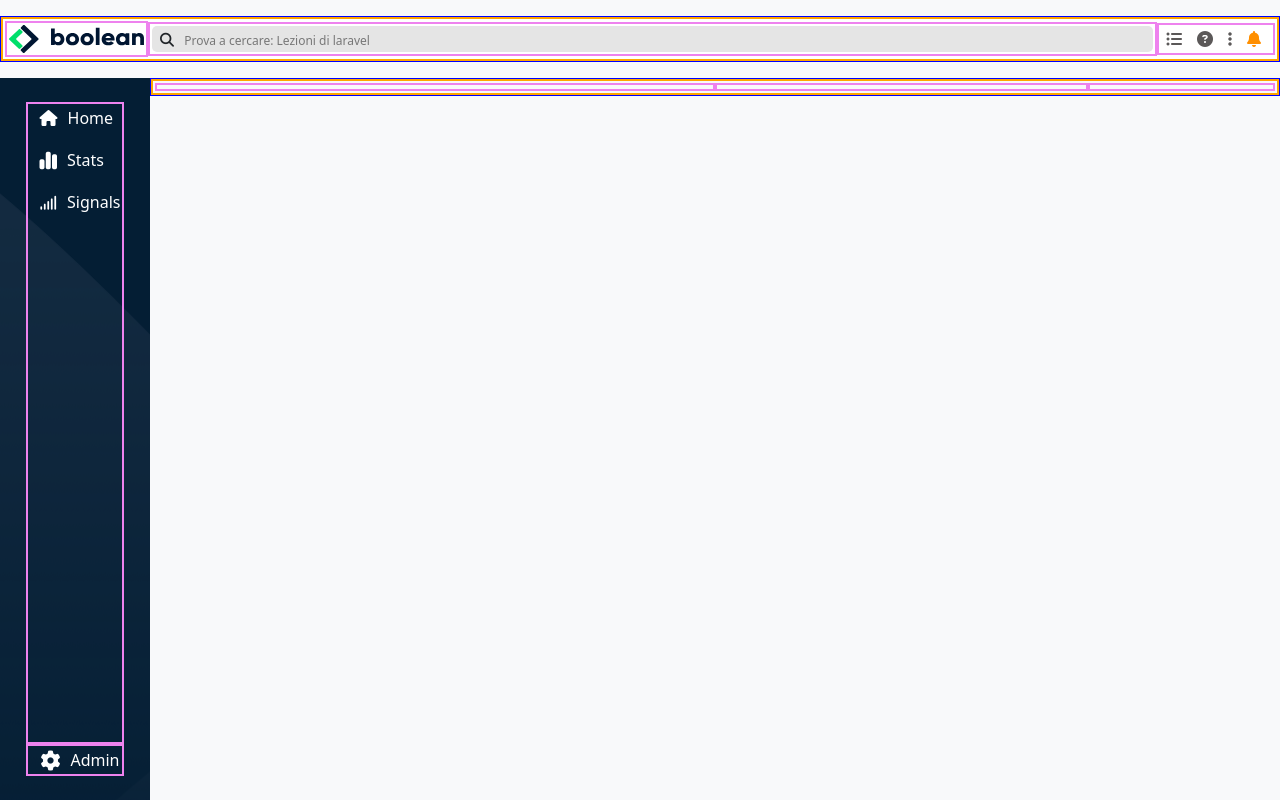
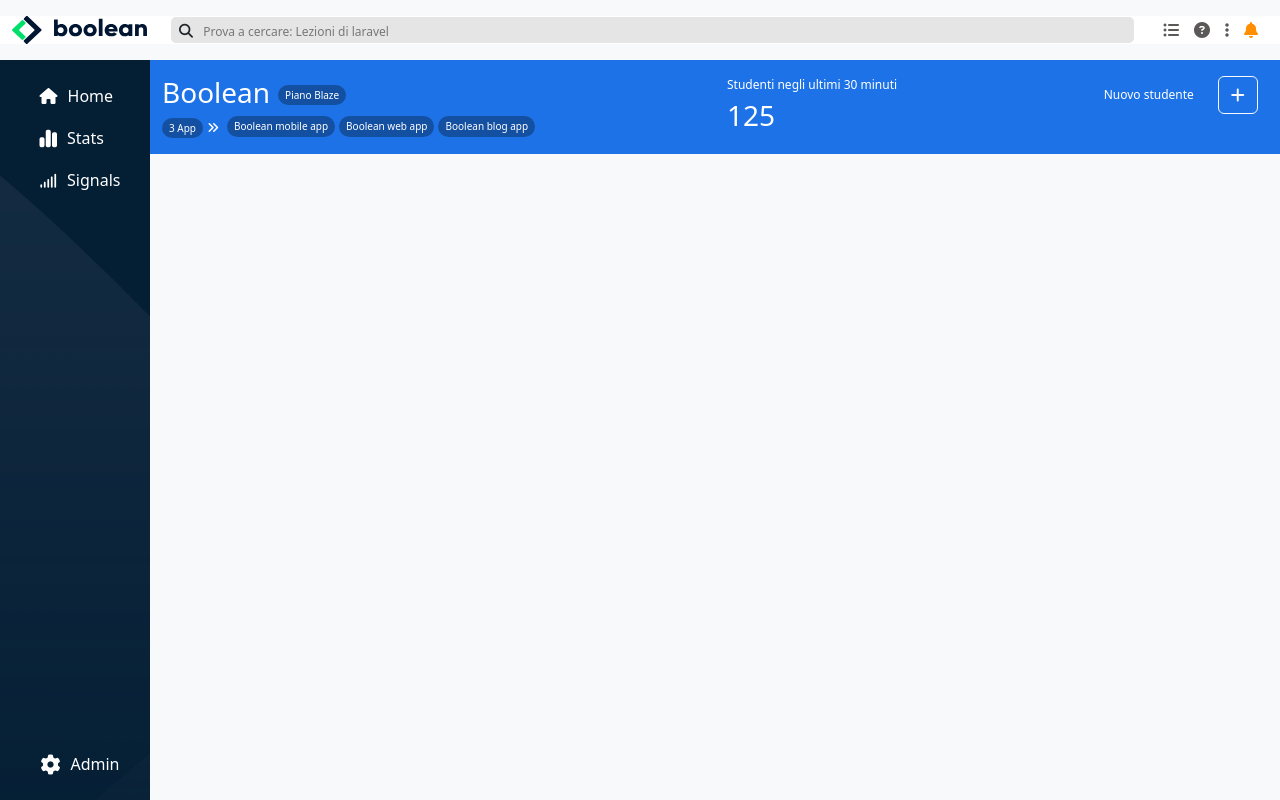
Before and after one commit to emilianoaprile/html-css-bootstrap-dashboard, a plain HTML site: page index.html in a window 1280 px wide. Drawn offline with nearby package versions, Linux system fonts and the light colour scheme.

Commit message:
ADDED - main-content blue header HTML CSS + resp

```diff
--- a/css/app.css
+++ b/css/app.css
@@ -3,6 +3,7 @@
 :root {
     --font_12: 12px;
     --font_16: 16px;
+    --font_28: 28px;
 }
 
 
@@ -74,6 +75,34 @@
 
 .navbar_side-text {
     font-size: var(--font_16);
+}
+
+/* Main content - header */
+
+.main_content-header {
+    background-color: #1d72e8;
+}
+
+.content_title {
+    font-size: var(--font_28);
+}
+
+.ms_btn {
+    text-decoration: none;
+    color: white;
+    font-size: 10px;
+    background-color: rgba(0, 0, 0, 0.3);
+    padding: 3px 7px;
+    border-radius: 20px;
+}
+
+.content_header-students,
+.new_student {
+    font-size: var(--font_12);
+}
+
+.header_plans-icon > a {
+    font-size: var(--font_12);
 }
 
 
--- a/index.html
+++ b/index.html
@@ -11,7 +11,7 @@
     <title>bootstrap Dashboard</title>
 </head>
 
-<body class="debug">
+<body class="debu">
     <!-- Page Wrapper -->
     <div id="app" class="vh-100 d-flex flex-column">
 
@@ -35,24 +35,24 @@
                     </div>
                     <div class="col-auto">
                         <ul class="navbar_top_menu list-unstyled d-flex m-0">
-                            <li class="navbar_top_menu-items d-none d-sm-block">
+                            <li class="navbar_top_menu-items d-none d-md-block">
                                 <a href="#">
                                     <i class="fa-solid fa-list-ul"></i>
                                 </a>
                             </li>
-                            <li class="navbar_top_menu-items d-none d-sm-block">
+                            <li class="navbar_top_menu-items d-none d-md-block">
                                 <a href="#">
                                     <i class="fa-solid fa-circle-question"></i>
                                 </a>
                             </li>
-                            <li class="navbar_top_menu-items d-none d-sm-block">
+                            <li class="navbar_top_menu-items d-none d-md-block">
                                 <a href="#">
                                     <i class="fa-solid fa-ellipsis-vertical"></i>
                                 </a>
                             </li>
                             <li class="navbar_top_menu-items">
                                 <a href="#">
-                                    <i class="fa-solid fa-bell"></i>
+                                    <i class="fa-solid fa-bell"></i> <!--questo è un dropdown bootstrap-->
                                 </a>
                             </li>
                         </ul>
@@ -78,9 +78,7 @@
                                 <div class="icon_wrapper">
                                     <i class="fa-solid fa-chart-simple fa-lg"></i>
                                 </div>
-                                <div class="navbar_side-text d-none d-md-block">Stats<icon-wrapper
-
-                            </li>
+                                <div class="navbar_side-text d-none d-md-block">Stats<icon-wrapper </li>
                             <li class="navbar_side-menu-items">
                                 <div class="icon_wrapper">
                                     <i class="fa-solid fa-signal fa-sm"></i>
@@ -104,21 +102,84 @@
             </header>
             <main class="main_content flex-grow-1">
                 <!-- Main content -->
-                <div class="main_content-header">
+                <div class="main_content-header py-3 text-white">
                     <div class="container-fluid">
                         <div class="row">
-                            <div class="col-12 order-2 order-md-1 col-md-4 col-lg-6">
+                            <div class="col-12 order-2 order-md-1 col-md-4 col-lg-6 col-xl-6 flex-shrink-0">
+                                <div class="content_header-plans d-flex align-items-center column-gap-2">
+                                    <h1 class="content_title fw-medium m-0">Boolean</h1>
+                                    <div class="header_plans-btn">
+                                        <a class="ms_btn" href="#">Piano Blaze</a>
+                                    </div>
+                                </div>
+
+                                <div class="content_header-plans d-flex align-items-center column-gap-2 mt-1">
+                                    <ul class="list-unstyled m-0 d-flex column-gap-1 align-items-center">
+                                        <li class="align-self-center">
+                                            <a class="ms_btn" href="#">3 App</a>
+                                        </li>
+                                        <li class="header_plans-icon">
+                                            <a href="#"><i class="fa-solid fa-angles-right text-white"></i></a>
+                                        </li>
+                                        <li>
+                                            <a class="ms_btn d-lg-none" href="#"><i class="fa-solid fa-plus"></i></a>
+                                        </li>
+                                        <li>
+                                            <a class=" ms_btn d-none d-lg-block" href="#">Boolean mobile app</a>
+                                        </li>
+                                        <li>
+                                            <a class="ms_btn d-none d-lg-block" href="#">Boolean web app</a>
+                                        </li>
+                                        <li>
+                                            <a class="ms_btn d-none d-lg-block" href="#">Boolean blog app</a>
+                                        </li>
+                                    </ul>
+                                    <!-- capire perchè il primo li non si allinea con gli altri verticalmente -->
+                                </div>
+                            </div>
+                            <div class="col-12 order-2 order-md-1 col-md-4 col-lg-3 col-xl-4">
+                                <div class="content_header-students">
+                                    <div class="last_students">
+                                        Studenti negli ultimi 30 minuti
+                                    </div>
+
+                                    <div class="students_number fs-3">
+                                        125
+                                    </div>
+                                </div>
 
                             </div>
-                            <div class="col-12 order-2 order-md-1 col-md-4 col-lg-4">
+                            <div class="col-12 order-1 order-md-2 col-md-4 col-lg-3 col-xl-2">
+                                <div class="content_header-students d-flex column-gap-4 align-items-center">
+                                    <div class="new_student">
+                                        Nuovo studente
+                                    </div>
+                                    <div class="new_student-plus-btn">
+                                        <button class="btn btn-outline-light" type="button" data-bs-toggle="offcanvas"
+                                            data-bs-target="#offcanvasExample" aria-controls="offcanvasExample">
+                                            <i class="fa-solid fa-plus"></i>
+                                        </button>
 
-                            </div>
-                            <div class="col-12 order-1 order-md-2 col-md-4 col-lg-2">
+                                        <div class="offcanvas offcanvas-end" tabindex="-1" id="offcanvasExample"
+                                            aria-labelledby="offcanvasExampleLabel">
+                                            <div class="offcanvas-header">
+                                                <h5 class="offcanvas-title" id="offcanvasExampleLabel">Offcanvas</h5>
+                                                <button type="button" class="btn-close" data-bs-dismiss="offcanvas"
+                                                    aria-label="Close"></button>
+                                            </div>
+                                            <div class="offcanvas-body">
+                                                <div>
+                                                    Some text as placeholder. In real life you can have the elements you
+                                                    have chosen. Like, text, images, lists, etc.
+                                                </div>
+                                            </div>
 
+                                        </div>
+                                    </div>
+                                </div>
                             </div>
                         </div>
                     </div>
-                </div>
 
             </main>
 
```
